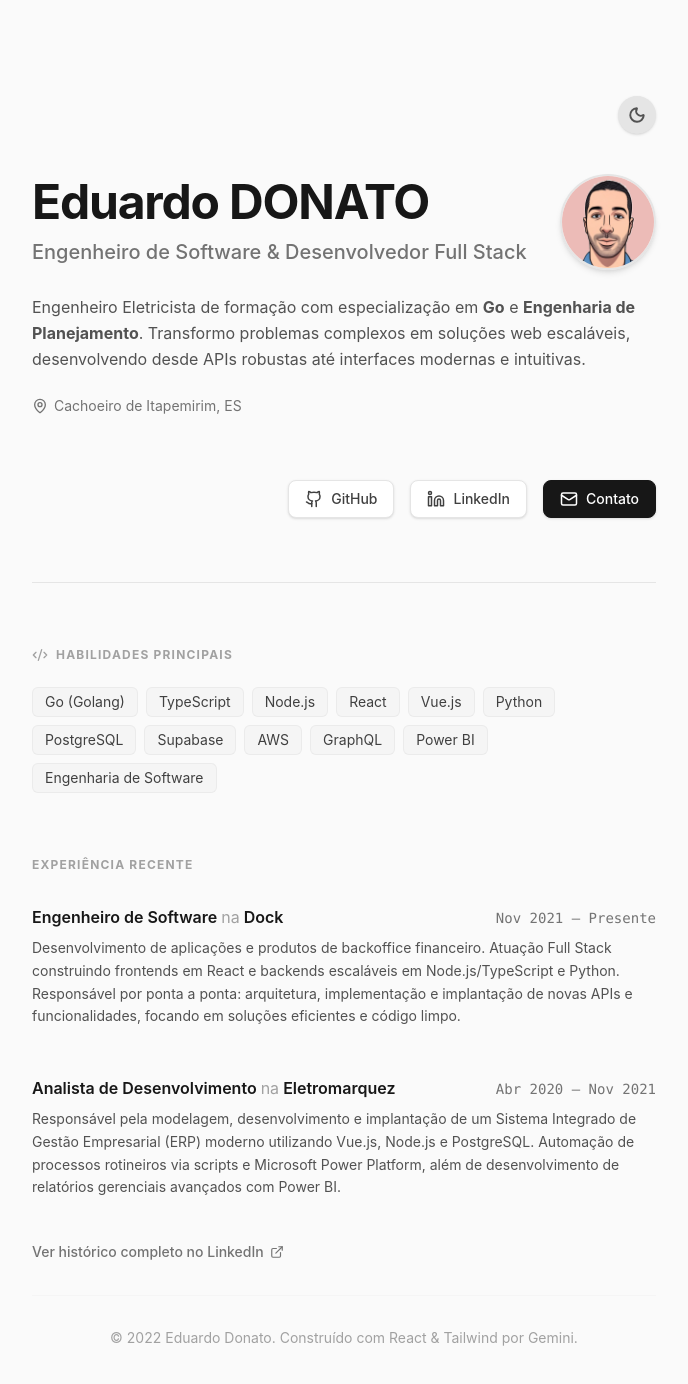
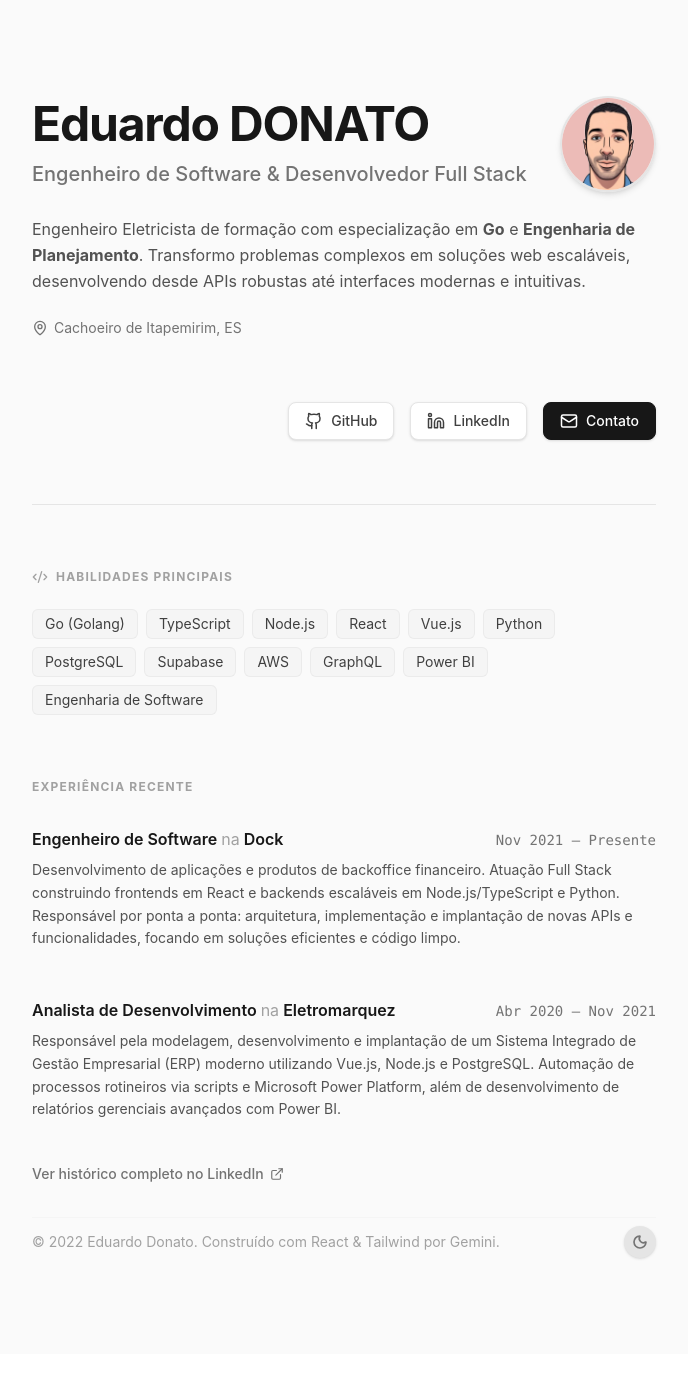
Before and after one commit to ebdonato/personal-site, a React (Vite) app: page / in a window 1280 px wide. Shown: the top 1384 px of the page, without its empty margins (296-984 px from the left). After the commit the page ends 1354 px from the top, so only its background shows below. Built offline with nearby package versions, Linux system fonts and the light colour scheme.

Commit message:
move theme mode to the footer

```diff
--- a/src/App.tsx
+++ b/src/App.tsx
@@ -74,24 +74,6 @@ export default function App() {
         <main
           className={`max-w-2xl mx-auto px-6 py-12 sm:py-24 transition-all duration-1000 ease-out transform ${isVisible ? "opacity-100 translate-y-0" : "opacity-0 translate-y-4"}`}
         >
-          {/* Top Bar - Botão de Tema */}
-          <div className="flex justify-end mb-10">
-            <button
-              onClick={toggleTheme}
-              className="p-2.5 rounded-full bg-neutral-200 dark:bg-neutral-800/80 text-neutral-600 dark:text-neutral-400 hover:bg-neutral-300 dark:hover:bg-neutral-700 transition-all shadow-sm"
-              aria-label="Alternar tema"
-              title={
-                isDarkMode ? "Mudar para modo claro" : "Mudar para modo escuro"
-              }
-            >
-              {isDarkMode ? (
-                <Sun size={18} strokeWidth={2.5} />
-              ) : (
-                <Moon size={18} strokeWidth={2.5} />
-              )}
-            </button>
-          </div>
-
           {/* Cabeçalho / Hero */}
           <header className="mb-16">
             <div className="flex items-center gap-6 mb-6">
@@ -106,7 +88,13 @@ export default function App() {
               <img
                 src="/eu.jpg"
                 alt="Eduardo Donato"
-                className="w-20 h-20 sm:w-24 sm:h-24 rounded-full object-cover border-2 border-neutral-200 dark:border-neutral-700 shadow-md flex-shrink-0"
+                onClick={toggleTheme}
+                title={
+                  isDarkMode
+                    ? "Mudar para modo claro"
+                    : "Mudar para modo escuro"
+                }
+                className="w-20 h-20 sm:w-24 sm:h-24 rounded-full object-cover border-2 border-neutral-200 dark:border-neutral-700 shadow-md flex-shrink-0 cursor-pointer hover:scale-105 hover:shadow-lg transition-all duration-200"
               />
             </div>
 
@@ -223,11 +211,29 @@ export default function App() {
           </section>
 
           {/* Rodapé */}
-          <footer className="mt-8 pt-8 border-t border-neutral-100 dark:border-neutral-800/50 text-center text-sm text-neutral-400 dark:text-neutral-500">
-            <p>
-              © {new Date().getFullYear()} Eduardo Donato. Construído com React
-              & Tailwind por Gemini.
-            </p>
+          <footer className="mt-8 pt-2 border-t border-neutral-100 dark:border-neutral-800/50 text-sm text-neutral-400 dark:text-neutral-500">
+            <div className="flex items-center justify-between gap-3">
+              <p>
+                © {new Date().getFullYear()} Eduardo Donato. Construído com
+                React & Tailwind por Gemini.
+              </p>
+              <button
+                onClick={toggleTheme}
+                className="p-2 rounded-full bg-neutral-200 dark:bg-neutral-800/80 text-neutral-500 dark:text-neutral-400 hover:bg-neutral-300 dark:hover:bg-neutral-700 hover:text-neutral-700 dark:hover:text-neutral-200 transition-all shadow-sm"
+                aria-label="Alternar tema"
+                title={
+                  isDarkMode
+                    ? "Mudar para modo claro"
+                    : "Mudar para modo escuro"
+                }
+              >
+                {isDarkMode ? (
+                  <Sun size={16} strokeWidth={2.5} />
+                ) : (
+                  <Moon size={16} strokeWidth={2.5} />
+                )}
+              </button>
+            </div>
           </footer>
         </main>
       </div>
```
